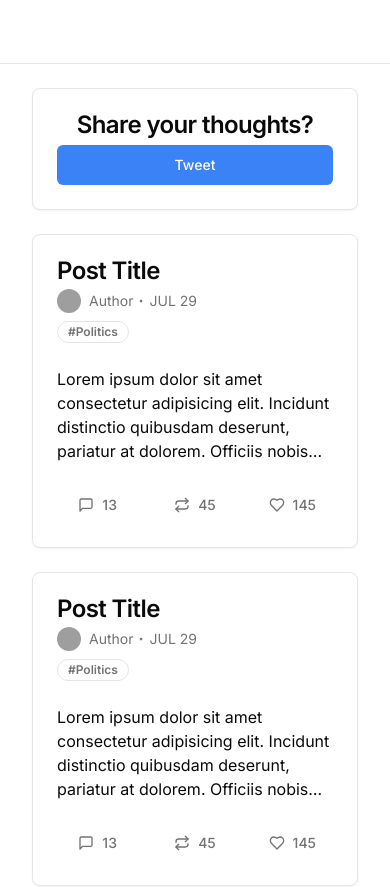
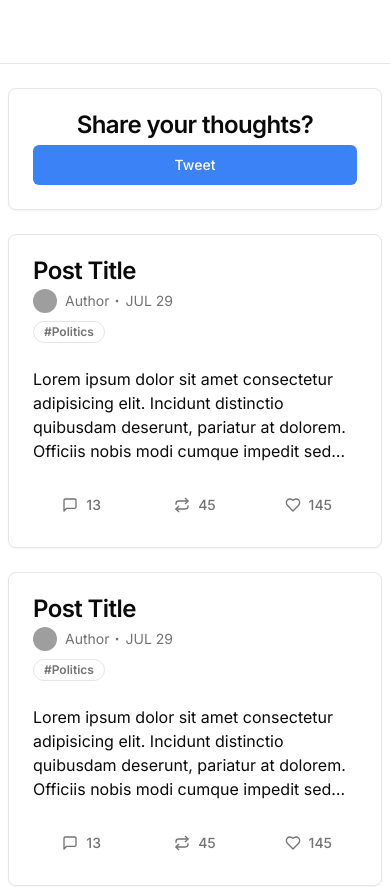
Before and after one commit to Arxci/twitter-clone, a Next.js app: page / in a window 390 px wide. Shown: the top 887 px of the page. Built offline with nearby package versions, Linux system fonts and the light colour scheme; grey boxes are pictures that could not be loaded.

Commit message:
Change to container padding for mobile support

```diff
--- a/app/(posts)/layout.tsx
+++ b/app/(posts)/layout.tsx
@@ -1,5 +1,7 @@
 import SiteFooter from '@/components/layout/site-footer'
 import SiteHeader from '@/components/layout/site-header'
+import Container from '@/components/ui/container'
+import FriendsShowcase from './components/FriendsShowcase'
 
 export default function RootLayout({
 	children,
@@ -9,7 +11,20 @@ export default function RootLayout({
 	return (
 		<div className="flex flex-col min-h-screen">
 			<SiteHeader />
-			<main className="flex-1 ">{children}</main>
+			<main className="flex-1 ">
+				<div className="py-6">
+					<Container>
+						<div className="grid gird-cols-1 lg:grid-cols-7 gap-6">
+							<div className="col-span-2 hidden lg:block">
+								<FriendsShowcase />
+							</div>
+
+							<div className="lg:col-span-3 ">{children}</div>
+							<div className="col-span-2 hidden lg:block">Right</div>
+						</div>
+					</Container>
+				</div>
+			</main>
 			<SiteFooter />
 		</div>
 	)
--- a/app/(posts)/page.tsx
+++ b/app/(posts)/page.tsx
@@ -1,25 +1,12 @@
-import Container from '@/components/ui/container'
+import PostShowcase from './components/PostShowcase'
 
-import PostShowcase from './components/PostShowcase'
-import FriendsShowcase from './components/FriendsShowcase'
 import CreatePost from '@/components/create-post'
 
 export default function Home() {
 	return (
-		<div className="py-6">
-			<Container>
-				<div className="grid gird-cols-1 lg:grid-cols-7 gap-6">
-					<div className="col-span-2 hidden lg:block">
-						<FriendsShowcase />
-					</div>
-
-					<div className="lg:col-span-3 flex flex-col gap-6">
-						<CreatePost />
-						<PostShowcase />
-					</div>
-					<div className="col-span-2 hidden lg:block">Right</div>
-				</div>
-			</Container>
+		<div className="flex flex-col gap-6">
+			<CreatePost />
+			<PostShowcase />
 		</div>
 	)
 }
--- a/components/ui/container.tsx
+++ b/components/ui/container.tsx
@@ -6,7 +6,11 @@ interface ContainerProps {
 }
 
 const Container: React.FC<ContainerProps> = ({ className, children }) => {
-	return <div className={cn(className, 'container')}>{children}</div>
+	return (
+		<div className={cn(className, 'px-2 md:px-4 lg:px-6 container')}>
+			{children}
+		</div>
+	)
 }
 
 export default Container
```
